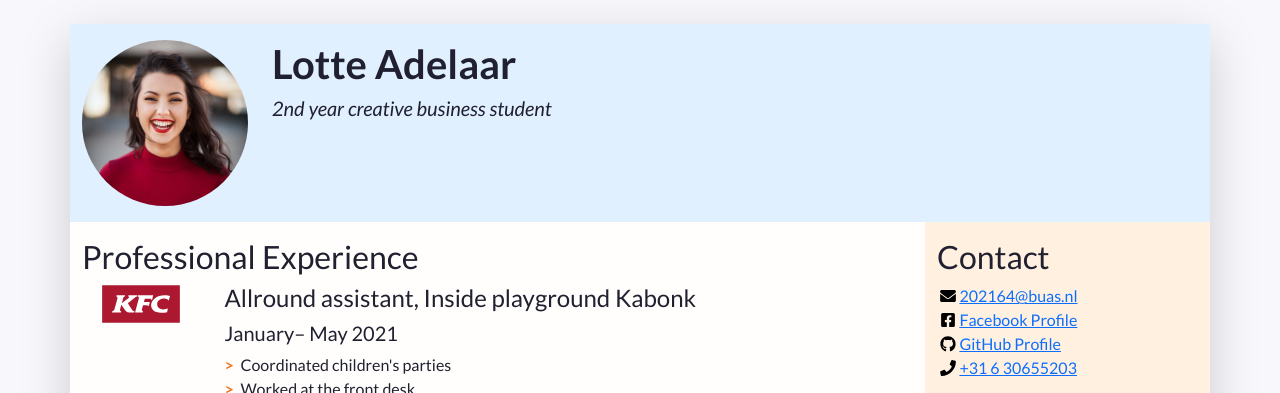
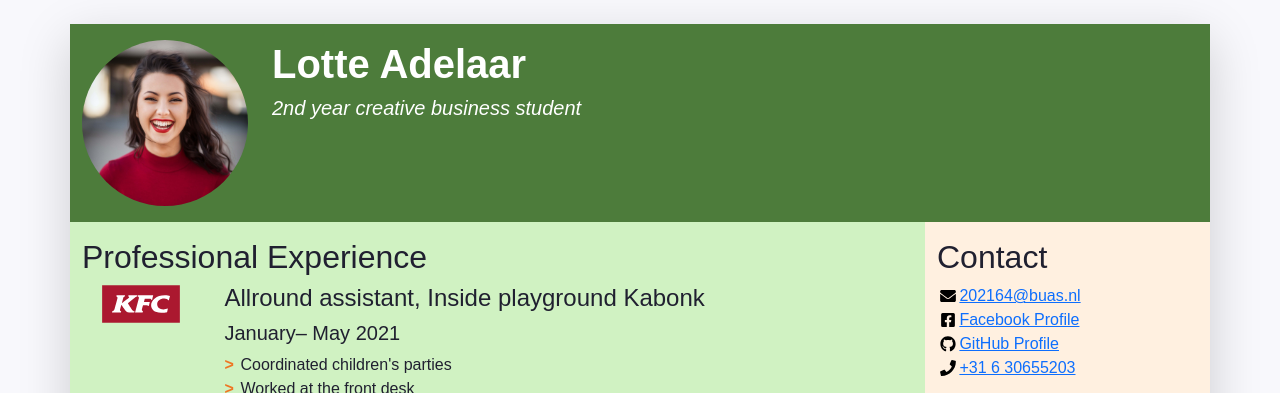
Before and after one commit to LotteAdelaar/Lotte_CV, a plain HTML site: page index.html in a window 1280 px wide. Shown: the top 393 px of the page. Drawn offline with nearby package versions, Linux system fonts and the light colour scheme.

Commit message:
changed styles

```diff
--- a/css/styles.css
+++ b/css/styles.css
@@ -6,7 +6,7 @@
 /* Styles for the body */
 
 body {
-	font-family: Lato, "Open Sans", Roboto, "Segoe UI", "Helvetica Neue", Helvetica, Arial, sans-serif;
+	font-family: 'Nunito', sans-serif;
 	color: #202030;
 	background-color: #f8f8fc;
 }
@@ -14,11 +14,12 @@ body {
 /* Styles for custom classes in the document. (There are more, try to find them out!) */
 
 .resume-header {
-    background-color: #e0f0ff;
+    background-color: #4D7C3B;
+	color: white;
 }
 
 .resume-main {
-	background-color: #fffefc;
+	background-color: #D0F2C2;
 }
 
 .resume-aside {
```
